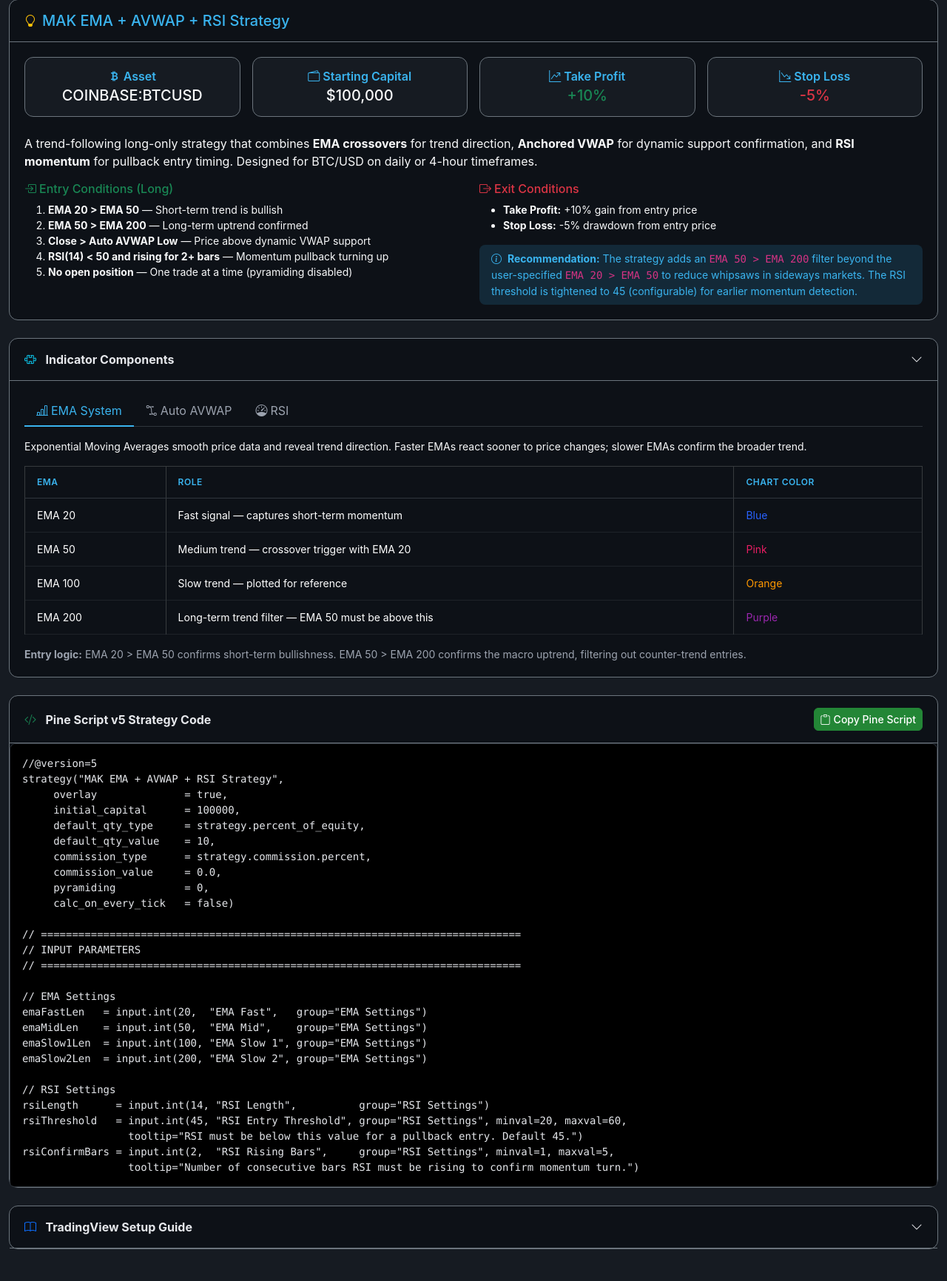
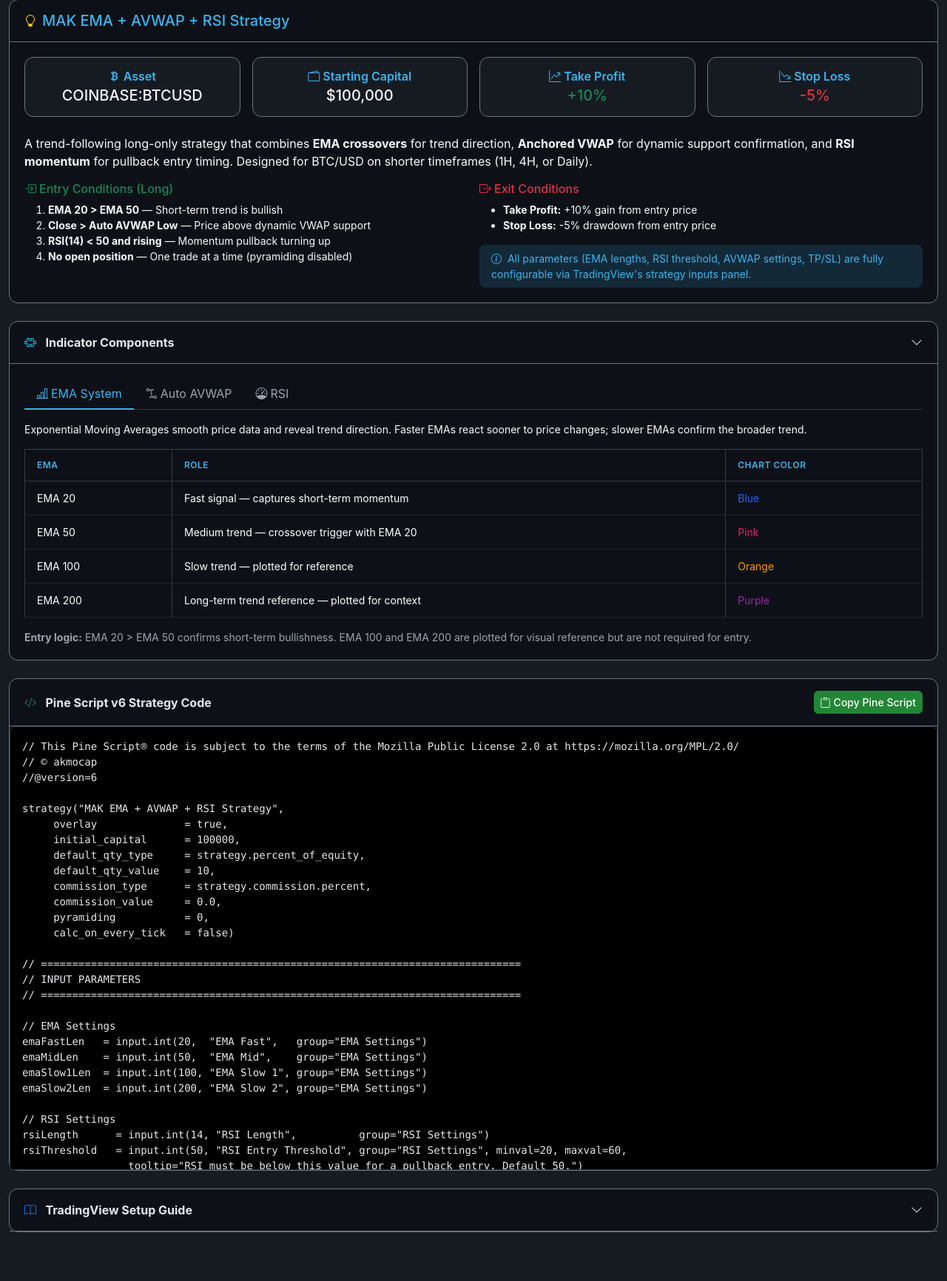
Before and after one commit to AKMoCap/MAK_TVBot, a Flask app: page /strategies in a window 1280 px wide. Shown: the part 130-1862 px from the top of the page at 74% size. Run offline with Flask 3, Linux system fonts and the light colour scheme; some libraries are stand-ins or nearby versions.

Commit message:
Upgrade Pine Script strategy to v6 and fix entry signal generation
- Upgrade Pine Script from v5 to v6 with Mozilla license header
- Remove EMA 50 > EMA 200 filter for shorter timeframe trading
- Fix strategy.exit() bug: use strategy.position_avg_price instead
  of close, which was causing TP/SL levels to drift every bar
- Raise RSI threshold default from 45 to 50 (catches more pullbacks)
- Reduce RSI rising bars default from 2 to 1 (less restrictive)
- Raise AVWAP Stoch oversold default from 20 to 30 (more frequent
  anchor resets keep AVWAP line relevant)
- Update HTML descriptions to match new entry logic

https://claude.ai/code/session_01V73EtAm2LNsJNYa9zuthvC

```diff
--- a/templates/strategies.html
+++ b/templates/strategies.html
@@ -55,7 +55,7 @@
                 <p class="text-light mb-3">
                     A trend-following long-only strategy that combines <strong>EMA crossovers</strong> for trend direction,
                     <strong>Anchored VWAP</strong> for dynamic support confirmation, and <strong>RSI momentum</strong> for
-                    pullback entry timing. Designed for BTC/USD on daily or 4-hour timeframes.
+                    pullback entry timing. Designed for BTC/USD on shorter timeframes (1H, 4H, or Daily).
                 </p>
 
                 <!-- Entry / Exit Conditions -->
@@ -64,9 +64,8 @@
                         <h6 class="text-success"><i class="bi bi-box-arrow-in-right me-1"></i>Entry Conditions (Long)</h6>
                         <ol class="text-light small">
                             <li><strong>EMA 20 &gt; EMA 50</strong> &mdash; Short-term trend is bullish</li>
-                            <li><strong>EMA 50 &gt; EMA 200</strong> &mdash; Long-term uptrend confirmed</li>
                             <li><strong>Close &gt; Auto AVWAP Low</strong> &mdash; Price above dynamic VWAP support</li>
-                            <li><strong>RSI(14) &lt; 50 and rising for 2+ bars</strong> &mdash; Momentum pullback turning up</li>
+                            <li><strong>RSI(14) &lt; 50 and rising</strong> &mdash; Momentum pullback turning up</li>
                             <li><strong>No open position</strong> &mdash; One trade at a time (pyramiding disabled)</li>
                         </ol>
                     </div>
@@ -78,9 +77,8 @@
                         </ul>
                         <div class="alert alert-info small py-2 mt-3 mb-0">
                             <i class="bi bi-info-circle me-1"></i>
-                            <strong>Recommendation:</strong> The strategy adds an <code>EMA 50 &gt; EMA 200</code> filter
-                            beyond the user-specified <code>EMA 20 &gt; EMA 50</code> to reduce whipsaws in sideways markets.
-                            The RSI threshold is tightened to 45 (configurable) for earlier momentum detection.
+                            All parameters (EMA lengths, RSI threshold, AVWAP settings, TP/SL) are fully
+                            configurable via TradingView's strategy inputs panel.
                         </div>
                     </div>
                 </div>
@@ -153,14 +151,14 @@
                                     </tr>
                                     <tr>
                                         <td>EMA 200</td>
-                                        <td>Long-term trend filter &mdash; EMA 50 must be above this</td>
+                                        <td>Long-term trend reference &mdash; plotted for context</td>
                                         <td><span style="color:#9C27B0;">Purple</span></td>
                                     </tr>
                                 </tbody>
                             </table>
                             <p class="text-muted small mb-0">
                                 <strong>Entry logic:</strong> EMA 20 &gt; EMA 50 confirms short-term bullishness.
-                                EMA 50 &gt; EMA 200 confirms the macro uptrend, filtering out counter-trend entries.
+                                EMA 100 and EMA 200 are plotted for visual reference but are not required for entry.
                             </p>
                         </div>
 
@@ -209,14 +207,14 @@
     </div>
 
     <!-- ================================================================== -->
-    <!-- CARD 3: Pine Script v5 Code (collapsible, starts expanded)         -->
+    <!-- CARD 3: Pine Script v6 Code (collapsible, starts expanded)         -->
     <!-- ================================================================== -->
     <div class="col-12">
         <div class="card bg-darker border-secondary">
             <div class="card-header bg-transparent border-secondary d-flex justify-content-between align-items-center">
                 <div data-bs-toggle="collapse" data-bs-target="#pineScriptCode" role="button" class="flex-grow-1">
                     <i class="bi bi-code-slash me-2 text-success"></i>
-                    <span class="fw-bold">Pine Script v5 Strategy Code</span>
+                    <span class="fw-bold">Pine Script v6 Strategy Code</span>
                 </div>
                 <button class="btn btn-success btn-sm" id="copy-strategy-btn">
                     <i class="bi bi-clipboard me-1"></i>Copy Pine Script
@@ -224,7 +222,10 @@
             </div>
             <div class="collapse show" id="pineScriptCode">
                 <div class="card-body p-0">
-                    <pre class="bg-black p-3 rounded-bottom mb-0" style="max-height:600px;overflow:auto;"><code id="strategy-code">//@version=5
+                    <pre class="bg-black p-3 rounded-bottom mb-0" style="max-height:600px;overflow:auto;"><code id="strategy-code">// This Pine Script® code is subject to the terms of the Mozilla Public License 2.0 at https://mozilla.org/MPL/2.0/
+// © akmocap
+//@version=6
+
 strategy("MAK EMA + AVWAP + RSI Strategy",
      overlay              = true,
      initial_capital      = 100000,
@@ -247,18 +248,18 @@ emaSlow2Len  = input.int(200, "EMA Slow 2", group="EMA Settings")
 
 // RSI Settings
 rsiLength      = input.int(14, "RSI Length",          group="RSI Settings")
-rsiThreshold   = input.int(45, "RSI Entry Threshold", group="RSI Settings", minval=20, maxval=60,
-                 tooltip="RSI must be below this value for a pullback entry. Default 45.")
-rsiConfirmBars = input.int(2,  "RSI Rising Bars",     group="RSI Settings", minval=1, maxval=5,
+rsiThreshold   = input.int(50, "RSI Entry Threshold", group="RSI Settings", minval=20, maxval=60,
+                 tooltip="RSI must be below this value for a pullback entry. Default 50.")
+rsiConfirmBars = input.int(1,  "RSI Rising Bars",     group="RSI Settings", minval=1, maxval=5,
                  tooltip="Number of consecutive bars RSI must be rising to confirm momentum turn.")
 
 // Auto AVWAP Settings (Stochastic RSI Anchor)
-avwapRsiLen  = input.int(14, "AVWAP RSI Length",      group="AVWAP Settings")
-avwapStochLen = input.int(14, "AVWAP Stochastic Length", group="AVWAP Settings")
-avwapSmoothK = input.int(3,  "Stoch K Smoothing",     group="AVWAP Settings")
-avwapSmoothD = input.int(3,  "Stoch D Smoothing",     group="AVWAP Settings")
-avwapStochOS = input.int(20, "Stoch Oversold Level",   group="AVWAP Settings", minval=5, maxval=40,
-               tooltip="K must cross above D below this level to anchor a new AVWAP.")
+avwapRsiLen   = input.int(14, "AVWAP RSI Length",        group="AVWAP Settings")
+avwapStochLen = input.int(14, "AVWAP Stochastic Length",  group="AVWAP Settings")
+avwapSmoothK  = input.int(3,  "Stoch K Smoothing",       group="AVWAP Settings")
+avwapSmoothD  = input.int(3,  "Stoch D Smoothing",       group="AVWAP Settings")
+avwapStochOS  = input.int(30, "Stoch Oversold Level",     group="AVWAP Settings", minval=5, maxval=40,
+                tooltip="K must cross above D below this level to anchor a new AVWAP.")
 
 // Risk Management
 takeProfitPct = input.float(10.0, "Take Profit %", group="Risk Management", minval=1.0, maxval=50.0, step=0.5)
@@ -315,7 +316,7 @@ for i = 1 to rsiConfirmBars
 // ENTRY CONDITIONS (Long Only)
 // =============================================================================
 
-emaBullish     = ema20 &gt; ema50 and ema50 &gt; ema200
+emaBullish     = ema20 &gt; ema50
 priceAboveVWAP = close &gt; loAVWAP
 rsiCondition   = rsiValue &lt; rsiThreshold and rsiRising
 notInPosition  = strategy.position_size == 0
@@ -330,11 +331,12 @@ if longEntry
     strategy.entry("Long", strategy.long)
     alert('{"action":"buy","coin":"BTC","indicator":"ema-avwap-rsi"}', alert.freq_once_per_bar)
 
-// Take Profit &amp; Stop Loss
+// Take Profit &amp; Stop Loss (fixed to entry price)
 if strategy.position_size &gt; 0
+    entryPrice = strategy.position_avg_price
     strategy.exit("TP/SL", "Long",
-         profit = close * (takeProfitPct / 100) / syminfo.mintick,
-         loss   = close * (stopLossPct / 100) / syminfo.mintick)
+         profit = entryPrice * (takeProfitPct / 100) / syminfo.mintick,
+         loss   = entryPrice * (stopLossPct / 100) / syminfo.mintick)
 
 // =============================================================================
 // PLOTS
```
